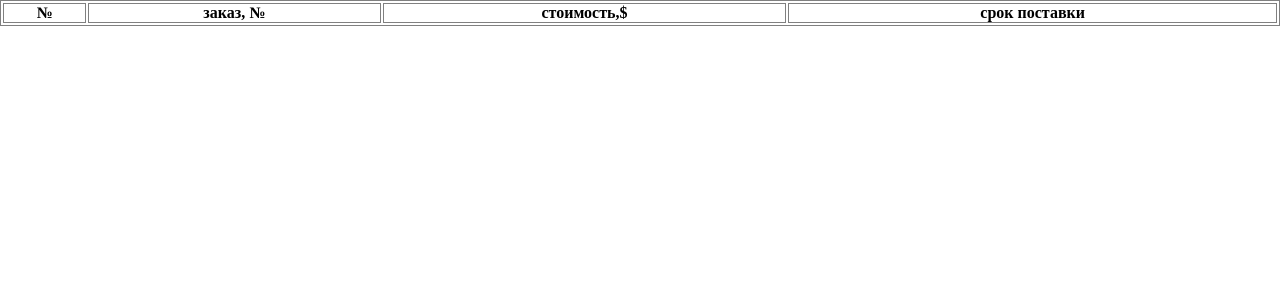
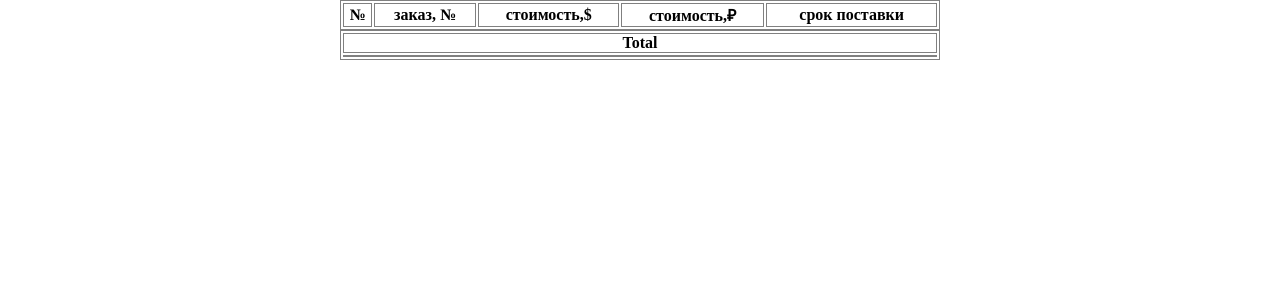
Before and after one commit to Ramil2003/Channel-service-test, a Django app: page / in a window 1280 px wide. Shown: the top 300 px of the page. Run offline with Django 4.2, Linux system fonts and the light colour scheme; data that the repository does not hold is empty; parts of the project's set-up code (start-up, migrations or seed data) failed here and were passed over.

Commit message:
Add static. Work with index.html

```diff
--- a/channel_service_test/settings.py
+++ b/channel_service_test/settings.py
@@ -124,7 +124,8 @@ USE_TZ = True
 # Static files (CSS, JavaScript, Images)
 # https://docs.djangoproject.com/en/4.0/howto/static-files/
 
-STATIC_URL = '/static/'
+STATIC_URL = 'static/'
+STATIC_ROOT = os.path.join(BASE_DIR, "static")
 
 # Default primary key field type
 # https://docs.djangoproject.com/en/4.0/ref/settings/#default-auto-field
--- a/static/css/style.css
+++ b/get_gs_data_app/static/css/style.css
@@ -5,7 +5,8 @@
 }
 
 table {
-   width: 100%;
+    margin: auto;
+   width: 600px;
 }
 
 table {
--- a/templates/index.html
+++ b/templates/index.html
@@ -7,21 +7,34 @@
     <link href="{% static 'css/style.css' %}" rel="stylesheet" />
 </head>
 <body>
-    <table class="table">
-        <tr class="table_tr head">
+    <header>
+        <div class="square"></div>
+    </header>
+    <table>
+        <tr>
           <th>№</th>
           <th>заказ, №</th>
           <th>стоимость,$</th>
+          <th>стоимость,₽</th>
           <th>срок поставки</th>
         </tr>
         {% for d in data_list %}
         <tr>
           <th> {{ forloop.counter }} </th>
-          <th> {{ d.order_num }}</th>
-          <th> {{ d.cost_dol }}</th>
-          <th> {{ d.delivery_time }}</th>
+          <th> {{ d.order_num }} </th>
+          <th> {{ d.cost_dol }} </th>
+          <th> {{ d.cost_rub }} </th>
+          <th> {{ d.delivery_time }} </th>
         </tr>
         {% endfor %}
     </table>
+    <table>
+        <tr>
+            <th>Total</th>
+        </tr>
+        <tr>
+            <th></th>
+        </tr>
+    </table>
 </body>
 </html>
```
